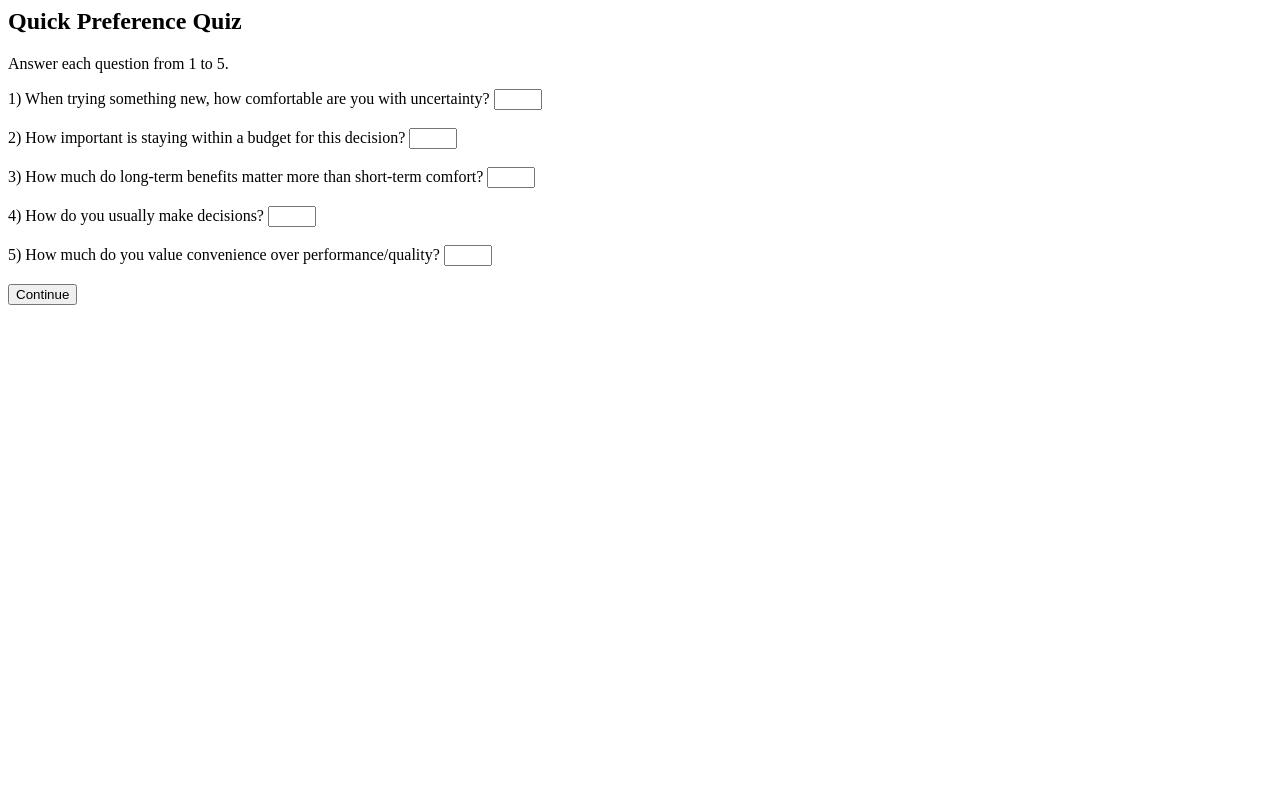
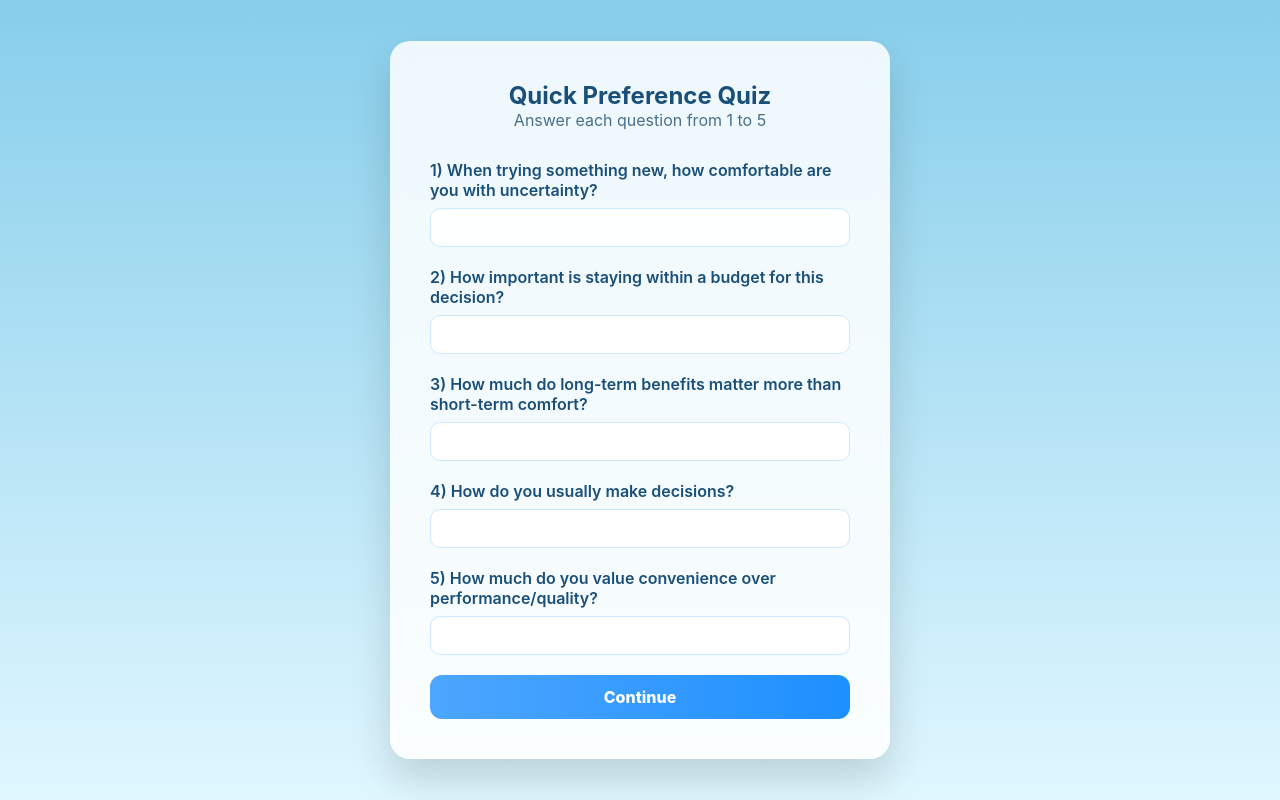
Before and after one commit to ateotheday/ChooseWise--Vonnue, a Flask app: page /quiz in a window 1280 px wide. Run offline with Flask 3, Linux system fonts and the light colour scheme; the visitor is signed in with stand-in values (Sample User, id 1).

Commit message:
Made the dashboard and quiz page chagnes updated.

```diff
--- a/app.py
+++ b/app.py
@@ -124,16 +124,24 @@ def login():
         "SELECT id, name, email, password_hash FROM users WHERE email = ?",
         (email,)
     ).fetchone()
-    conn.close()
 
     if not user or not check_password_hash(user["password_hash"], password):
+        conn.close()
         flash("Invalid email or password.")
         return render_template("login.html")
 
     session["user_id"] = user["id"]
     session["user_name"] = user["name"]
+
+    prof = conn.execute(
+        "SELECT 1 FROM profiles WHERE user_id = ?",
+        (user["id"],)
+    ).fetchone()
+    conn.close()
+
+    if prof:
+        return redirect(url_for("dashboard"))
     return redirect(url_for("quiz"))
-
 
 @app.route("/logout")
 def logout():
@@ -145,39 +153,74 @@ def logout():
 @app.route("/dashboard")
 @login_required
 def dashboard():
-    return render_template("dashboard.html", name=session.get("user_name"))
+    conn = get_db()
+    profile = conn.execute(
+        "SELECT risk, budget, long_term, analytical, convenience FROM profiles WHERE user_id = ?",
+        (session["user_id"],)
+    ).fetchone()
+    conn.close()
+
+    return render_template(
+        "dashboard.html",
+        name=session.get("user_name"),
+        profile=profile
+    )
 
 @app.route("/quiz", methods=["GET", "POST"])
 @login_required
 def quiz():
-    if request.method == "POST":
-        risk = int(request.form.get("risk", 0))
-        budget = int(request.form.get("budget", 0))
-        long_term = int(request.form.get("long_term", 0))
-        analytical = int(request.form.get("analytical", 0))
-        convenience = int(request.form.get("convenience", 0))
+    conn = get_db()
+    existing = conn.execute(
+        "SELECT 1 FROM profiles WHERE user_id = ?",   #checks if a profile row exists for that user.
+        (session["user_id"],)
+    ).fetchone()
+    conn.close()
 
-        if any(v < 1 or v > 5 for v in [risk, budget, long_term, analytical, convenience]):
-            flash("Please select values between 1 and 5 for all questions.")
-            return render_template("quiz.html")
+    if request.method == "GET":
+        if existing:
+            return redirect(url_for("dashboard"))  #if exist dashboard
+        return render_template("quiz.html")        #else quiz
 
-        conn = get_db()
-        conn.execute("""
-            INSERT INTO profiles (user_id, risk, budget, long_term, analytical, convenience)
-            VALUES (?, ?, ?, ?, ?, ?)
-            ON CONFLICT(user_id) DO UPDATE SET
-                risk=excluded.risk,
-                budget=excluded.budget,
-                long_term=excluded.long_term,
-                analytical=excluded.analytical,
-                convenience=excluded.convenience
-        """, (session["user_id"], risk, budget, long_term, analytical, convenience))
-        conn.commit()
-        conn.close()
+    risk = int(request.form.get("risk", 0))
+    budget = int(request.form.get("budget", 0))
+    long_term = int(request.form.get("long_term", 0))
+    analytical = int(request.form.get("analytical", 0))
+    convenience = int(request.form.get("convenience", 0))
 
-        return redirect(url_for("dashboard"))
+    if any(v < 1 or v > 5 for v in [risk, budget, long_term, analytical, convenience]):
+        flash("Please select values between 1 and 5 for all questions.")
+        return render_template("quiz.html")
 
-    return render_template("quiz.html")
+    conn = get_db()
+    conn.execute("""
+        INSERT INTO profiles (user_id, risk, budget, long_term, analytical, convenience)
+        VALUES (?, ?, ?, ?, ?, ?)
+        ON CONFLICT(user_id) DO UPDATE SET
+            risk=excluded.risk,
+            budget=excluded.budget,
+            long_term=excluded.long_term,
+            analytical=excluded.analytical,
+            convenience=excluded.convenience
+    """, (session["user_id"], risk, budget, long_term, analytical, convenience))
+    conn.commit()
+
+    saved = conn.execute(
+        "SELECT * FROM profiles WHERE user_id = ?",
+        (session["user_id"],)
+    ).fetchone()
+    conn.close()
+
+    print("✅ Profile saved:", dict(saved) if saved else None)
+
+    return redirect(url_for("dashboard"))
+
+# ----------------------------
+# ROUTES: DECISION MAKING
+# ---------------------------
+@app.route("/new-decision")
+@login_required
+def new_decision():
+    return render_template("new_decision.html")
 print("DB PATH:", DB_PATH)
 if __name__ == "__main__":
     init_db()
--- a/static/css/index.css
+++ b/static/css/index.css
@@ -273,3 +273,94 @@ footer{
 .auth-foot a:hover{
   text-decoration: underline;
 }
+/* QUIZ page (SCOPED ONLY TO quiz.html) */
+body.sky-quiz {
+  margin: 0;
+  font-family: 'Segoe UI', sans-serif;
+  background: linear-gradient(to bottom, #87ceeb, #e0f7ff);
+  display: flex;
+  justify-content: center;
+  align-items: center;
+  min-height: 100vh;
+}
+
+body.sky-quiz .quiz-container {
+  width: 100%;
+  display: flex;
+  justify-content: center;
+  align-items: center;
+  padding: 20px;
+}
+
+body.sky-quiz .quiz-card {
+  background: rgba(255, 255, 255, 0.85);
+  backdrop-filter: blur(10px);
+  padding: 40px;
+  width: 500px;
+  max-width: 92vw;
+  border-radius: 20px;
+  box-shadow: 0 20px 40px rgba(0, 0, 0, 0.15);
+  animation: floatCard 0.8s ease;
+}
+
+body.sky-quiz .quiz-card h2 {
+  margin-top: 0;
+  text-align: center;
+  color: #1a4f7a;
+}
+
+body.sky-quiz .subtitle {
+  text-align: center;
+  color: #4a6f8a;
+  margin-bottom: 30px;
+}
+
+body.sky-quiz .question {
+  margin-bottom: 20px;
+}
+
+body.sky-quiz .question label {
+  display: block;
+  font-weight: 600;
+  margin-bottom: 8px;
+  color: #1a4f7a;
+}
+
+body.sky-quiz .question input {
+  width: 100%;
+  padding: 10px;
+  border-radius: 10px;
+  border: 1px solid #cce7ff;
+  font-size: 14px;
+  outline: none;
+  transition: 0.3s;
+  background: rgba(255,255,255,0.95);
+}
+
+body.sky-quiz .question input:focus {
+  border-color: #4da6ff;
+  box-shadow: 0 0 0 4px rgba(77, 166, 255, 0.18);
+}
+
+body.sky-quiz .quiz-btn {
+  width: 100%;
+  padding: 12px;
+  border: none;
+  border-radius: 12px;
+  background: linear-gradient(to right, #4da6ff, #1e90ff);
+  color: white;
+  font-size: 16px;
+  font-weight: 800;
+  cursor: pointer;
+  transition: 0.3s;
+}
+
+body.sky-quiz .quiz-btn:hover {
+  transform: translateY(-2px);
+  box-shadow: 0 10px 20px rgba(30, 144, 255, 0.35);
+}
+
+@keyframes floatCard {
+  from { opacity: 0; transform: translateY(20px); }
+  to { opacity: 1; transform: translateY(0); }
+}
--- a/templates/quiz.html
+++ b/templates/quiz.html
@@ -1,27 +1,51 @@
-<h2>Quick Preference Quiz</h2>
-<p>Answer each question from 1 to 5.</p>
+<!DOCTYPE html>
+<html>
+<head>
+  <title>Quick Preference Quiz</title>
+  <link rel="stylesheet" href="{{ url_for('static', filename='css/index.css') }}">
+</head>
 
-<form method="POST">
+<body class="sky-quiz">
 
-  <label>1) When trying something new, how comfortable are you with uncertainty?</label>
+  <div class="quiz-container">
+    <div class="quiz-card">
 
-  <input type="number" name="risk" min="1" max="5" required><br><br>
+      <h2>Quick Preference Quiz</h2>
+      <p class="subtitle">Answer each question from 1 to 5</p>
 
-  <label>2) How important is staying within a budget for this decision?</label>
+      <form method="POST">
 
-  <input type="number" name="budget" min="1" max="5" required><br><br>
+        <div class="question">
+          <label>1) When trying something new, how comfortable are you with uncertainty?</label>
+          <input type="number" name="risk" min="1" max="5" required>
+        </div>
 
-  <label>3) How much do long-term benefits matter more than short-term comfort?</label>
+        <div class="question">
+          <label>2) How important is staying within a budget for this decision?</label>
+          <input type="number" name="budget" min="1" max="5" required>
+        </div>
 
-  <input type="number" name="long_term" min="1" max="5" required><br><br>
+        <div class="question">
+          <label>3) How much do long-term benefits matter more than short-term comfort?</label>
+          <input type="number" name="long_term" min="1" max="5" required>
+        </div>
 
-  <label>4) How do you usually make decisions?</label>
+        <div class="question">
+          <label>4) How do you usually make decisions?</label>
+          <input type="number" name="analytical" min="1" max="5" required>
+        </div>
 
-  <input type="number" name="analytical" min="1" max="5" required><br><br>
+        <div class="question">
+          <label>5) How much do you value convenience over performance/quality?</label>
+          <input type="number" name="convenience" min="1" max="5" required>
+        </div>
 
-  <label>5) How much do you value convenience over performance/quality?</label>
+        <button type="submit" class="quiz-btn">Continue</button>
 
-  <input type="number" name="convenience" min="1" max="5" required><br><br>
+      </form>
 
-  <button type="submit">Continue</button>
-</form>
+    </div>
+  </div>
+
+</body>
+</html>
```
Also changed, not shown: templates/dashboard.html (+41 -6 lines), templates/new_decision.html (added, +21 -0 lines).
